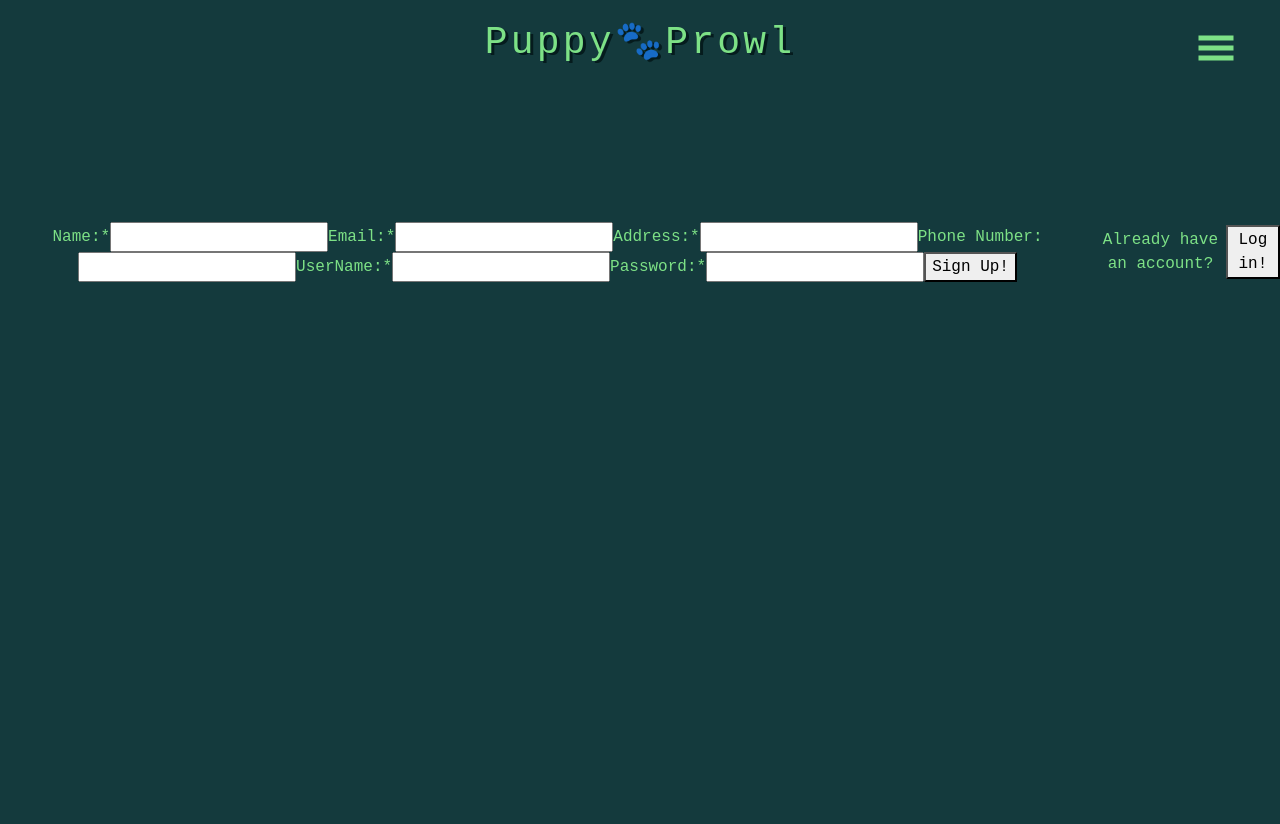
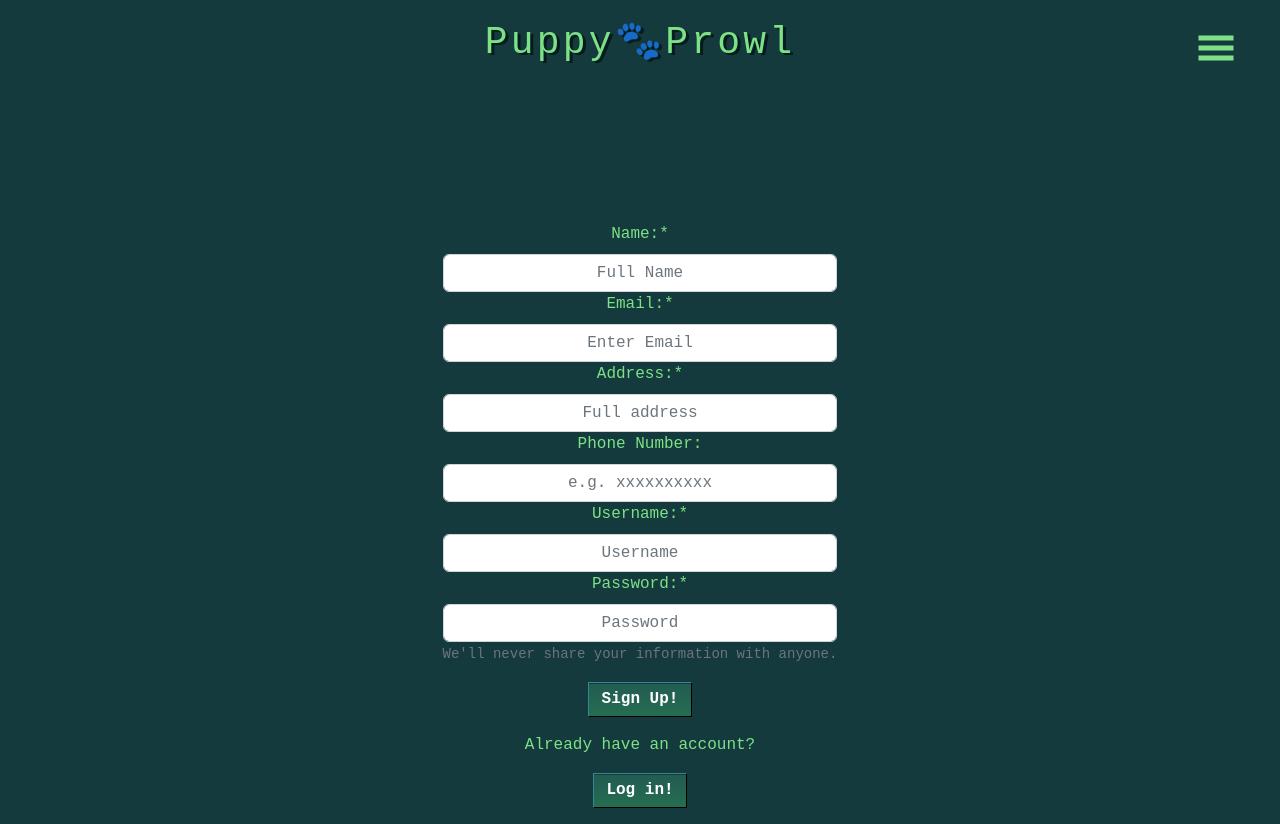
Before and after one commit to EmilyFernschild/puppy-prowl, a React (Create React App) app in the folder client/: page /Signup in a window 1280 px wide. Before the commit the page ends 800 px from the top, so only its background shows below. Built offline with nearby package versions, Linux system fonts and the light colour scheme; no server answers.

Commit message:
added more css to more forms

```diff
--- a/client/src/App.css
+++ b/client/src/App.css
@@ -205,6 +205,14 @@ img {max-width:100%;}
 .form-floating{
   color:rgb(59, 59, 59);
 }
+.review-container,
+.account-form-container{
+  display: flex;
+  flex-direction: column;
+  justify-content: center;
+  align-items: center;
+  clear: right;
+}
 .form-container{
   display: flex;
   flex-direction: row;
@@ -250,7 +258,6 @@ overflow: hidden;
   padding: 0.45rem;
   border-radius: 0.5rem;
 }
-
 .profile-info{
   font-size: 16px;
 }
--- a/client/src/Components/Account.jsx
+++ b/client/src/Components/Account.jsx
@@ -5,6 +5,7 @@ import { useNavigate } from "react-router-dom";
 import AccountDogs from "./AccountDogs";
 import AccountReview from "./AccountReview";
 import { confirmAlert } from 'react-confirm-alert';
+import Form from 'react-bootstrap/Form';
 import 'react-confirm-alert/src/react-confirm-alert.css';
 
 function Account({client, clientToEdit, reviews, onUpdateClient, setClient, updateAppt, deleteAppt, deleteReview, appointments, deleteDog, pups, deleteClient, EditPup}){
@@ -102,58 +103,52 @@ function Account({client, clientToEdit, reviews, onUpdateClient, setClient, upda
                 <div>Phone Number: {client.phone_number}</div>
                 <div>Username: {client.username}</div>
             </div>:
-            <div>
-            <form onSubmit={handleSubmit}>
-                <label>Name: </label>
-                <input
+            <div className='account-form-container'>
+            <Form onSubmit={handleSubmit}>
+                <Form.Label>Name: </Form.Label>
+                <Form.Control
                     type="text"
                     name="name"
                     defaultValue={client.client_name}
                     onChange={handleChange}
                 />
-                <br/>
-                <label>Email: </label>
-                <input
+                <Form.Label>Email: </Form.Label>
+                <Form.Control
                     type="text"
                     name="email"
                     defaultValue={client.email}
                     onChange={handleChange}
                 />
-                <br/>
-                <label>Address: </label>
-                <input
+                <Form.Label>Address: </Form.Label>
+                <Form.Control
                     type="text"
                     name="address"
                     defaultValue={client.address}
                     onChange={handleChange}
                 />
-                <br/>
-                <label>Phone Number: </label>
-                <input
+                <Form.Label>Phone Number: </Form.Label>
+                <Form.Control
                     type="text"
                     name="phone_number"
                     defaultValue={client.phone_number}
                     onChange={handleChange}
                 />
-                <br/>
-                <label>Username: </label>
-                <input
+                <Form.Label>Username: </Form.Label>
+                <Form.Control
                     type="text"
                     name="username"
                     defaultValue={client.username}
                     onChange={handleChange}
                 />
-                <br/>
-                <label>Password: </label>
-                <input
+                <Form.Label>Password: </Form.Label>
+                <Form.Control
                     type="password"
                     name="password"
                     defaultValue={client.password}
                     onChange={handleChange}
                 />
-                <br/>
                 <button className="primary-btn" type="submit">Submit</button>
-            </form>
+            </Form>
             {errors? <div className='errors'>{errors}</div>:null}
             </div>
             }
--- a/client/src/Components/Appointments.jsx
+++ b/client/src/Components/Appointments.jsx
@@ -8,7 +8,7 @@ import setMinutes from 'date-fns/setMinutes'
 import moment from "moment";
 import FloatingLabel from 'react-bootstrap/FloatingLabel';
 import Form from 'react-bootstrap/Form';
-import Button from 'react-bootstrap/Button';
+
 
 function Appointments({walkers, client, addNewAppointment, appointments}){
     const [date, setDate] = useState("");
--- a/client/src/Components/Login.jsx
+++ b/client/src/Components/Login.jsx
@@ -1,5 +1,6 @@
 import { useState } from "react";
 import { useNavigate } from "react-router-dom";
+import Form from 'react-bootstrap/Form';
 
 function Login({updateClient}){
     const [username, setUsername] = useState("");
@@ -39,35 +40,40 @@ function Login({updateClient}){
     }
 
     return (
+        <div>
         <div className='form-container'>
-            <form
+            <Form
                 className='loginForm'
                 onSubmit={onSubmit}>
-                <label> UserName </label>
-                <input
+                <Form.Label> Username </Form.Label>
+                <Form.Control
                   className='form-container-input'
                   type="text"
                   name="username"
                   id="username"
+                  placeholder="Username"
                   value={username}
                   onChange={(e) => setUsername(e.target.value)}
                 />
-                <label> Password </label>
-                <input
+                <Form.Label> Password </Form.Label>
+                <Form.Control
                   className='form-container-input'
                   type="password"
                   name="password"
                   id="password"
+                  placeholder="Password"
                   value={password}
                   onChange={(e) => setPassword(e.target.value)}
                 />
-                <button className='btnPrimary' type='submit' value='Log in!'>Log In!</button>
-
-            </form>
+                <button className='primary-btn' type='submit' value='Log in!'>Log In!</button>
+            </Form>
+            </div>
             {errors? <div className='errors'>{errors}</div>:null}
             <div>{isLoading ? "Loading..." : null }</div>
-            <div> Are You a New user? </div>
-                <button className='btnPrimary' onClick = {onClick}> Sign up!</button>
+            <div> Are You a New user?
+                <br/>
+                <button className='primary-btn' onClick = {onClick}> Sign up!</button>
+            </div>
         </div>
     )
 }
--- a/client/src/Components/NewPupForm.jsx
+++ b/client/src/Components/NewPupForm.jsx
@@ -1,5 +1,6 @@
 import React, {useState} from 'react'
 import { useNavigate } from "react-router-dom";
+import Form from 'react-bootstrap/Form';
 
 const initialState = {
     newImg: "",
@@ -47,65 +48,56 @@ function NewPupForm({addNewPup, client}){
             }
         })
     }
-
     return (
         <div className='new-pup-form'>
-            <form onSubmit={handleSubmit}>
+            <div className='form-container'>
+            <Form onSubmit={handleSubmit}>
                 <h2>Add Puppy Info</h2>
-                <h5>First time signing in? Please add your dog(s) information!</h5>
-                <label>Dog Name: </label>
-                <br/>
-                <input
+                <div>First time signing in?</div>
+                <div>Please add your dog's information!</div>
+                <Form.Label>Dog Name: </Form.Label>
+                <Form.Control
                     type='text'
                     name='newName'
                     value={formData.newName}
                     placeholder="e.g. Bailey"
                     onChange={handleChange}
                 />
-                <br/>
-                <label>Dog Image:</label>
-                <br/>
-                <input
+                <Form.Label>Dog Image:</Form.Label>
+                <Form.Control
                     type='text'
                     name='newImg'
                     value={formData.newImg}
                     placeholder="e.g. https://image"
                     onChange={handleChange}
                 />
-                <br/>
-                <label>Gender:</label>
-                <br/>
-                <input
+                <Form.Label>Gender:</Form.Label>
+                <Form.Control
                     type='text'
                     name='newGender'
                     value={formData.newGender}
                     placeholder="e.g. Female"
                     onChange={handleChange}
                 />
-                <br/>
-                <label>Age:</label>
-                <br/>
-                <input
+                <Form.Label>Age:</Form.Label>
+                <Form.Control
                     type='text'
                     name='newAge'
                     value={formData.newAge}
                     placeholder="e.g. Puppy"
                     onChange={handleChange}
                 />
-                <br/>
-                <label>Size:</label>
-                <br/>
-                <input
+                <Form.Label>Size:</Form.Label>
+                <Form.Control
                     type='text'
                     name='newSize'
                     value={formData.newSize}
                     placeholder="e.g. Small"
                     onChange={handleChange}
                 />
-                <br/>
                 <button className="primary-btn" type='submit' value='Add New Dog!'>Add New Dog!</button>
-                <br/>
-            </form>
+            </Form>
+            </div>
             {errors? <div className='errors'>{errors}</div>:null}
             <div>{isLoading ? "Loading..." : null }</div>
         </div>
--- a/client/src/Components/ReviewForm.jsx
+++ b/client/src/Components/ReviewForm.jsx
@@ -1,5 +1,6 @@
 import React, {useState} from 'react'
 import { useNavigate } from "react-router-dom";
+import Form from 'react-bootstrap/Form';
 
 function ReviewForm({client, walkers, addNewReview}){
     const [reviewDate, setReviewDate] = useState(new Date())
@@ -37,24 +38,23 @@ function ReviewForm({client, walkers, addNewReview}){
     return(
         <div className='review-container'>
             <h2>Add a Review</h2>
-            <br/>
-            <form onSubmit={handleSubmit}>
-                <h4>Welcome <label type="text" name="client_id" value={clientId} onChange={(e)=>{setClientId(e.target.value)}} >{client.client_name}</label>!</h4>
-                <label>Select Dog Walker: </label>
-                <br />
-                <select name="walker_id" value={walkerId} onChange={(e)=>{setWalkerId(e.target.value)}} >
-                <option value="">Select...</option>
-                {walkers?.map((walker)=>{
-                    return <option key={walker.id} value={walker.id}>{walker.walker_name}</option>
-                })}
-                </select>
-                <br />
-                <label>Comment: </label>
-                <br />
-                <textarea name="comment" value={reviewComment} onChange={(e)=>{setReviewComment(e.target.value)}} />
-                <br />
+            <div className='review-form'>
+            <Form onSubmit={handleSubmit}>
+              <h4>Welcome <Form.Label type="text" name="client_id" value={clientId} onChange={(e)=>{setClientId(e.target.value)}} >{client.client_name}</Form.Label>!</h4>
+                <Form.Label>Select Dog Walker: </Form.Label>
+                <Form.Select name="walker_id" value={walkerId} onChange={(e)=>{setWalkerId(e.target.value)}} >
+                    <option value="">Select...</option>
+                    {walkers?.map((walker)=>{
+                        return <option key={walker.id} value={walker.id}>{walker.walker_name}</option>
+                    })}
+                </Form.Select>
+                <Form.Group className="mb-3" controlId="exampleForm.ControlTextarea1">
+                    <Form.Label>Comment: </Form.Label>
+                    <Form.Control as="textarea" rows={3} name="comment" value={reviewComment} onChange={(e)=>{setReviewComment(e.target.value)}} />
+                </Form.Group>
                 <button className="primary-btn" type='submit' value='Add Review!'>Add Review!</button>
-            </form>
+            </Form>
+            </div>
             {errors? <div className='errors'>{errors} </div>:null}
         </div>
     )
--- a/client/src/Components/Signup.jsx
+++ b/client/src/Components/Signup.jsx
@@ -1,5 +1,6 @@
 import { useState } from "react";
 import { useNavigate } from "react-router-dom";
+import Form from 'react-bootstrap/Form';
 
 function Signup({updateClient}){
     const [name, setName] = useState("");
@@ -49,71 +50,81 @@ function Signup({updateClient}){
   }
 
     return (
+      <div >
         <div className='form-container'>
-        <form
+        <Form
           className='submitForm'
           onSubmit={onSubmit}>
-            <label> Name:* </label>
-            <input
+            <Form.Label> Name:* </Form.Label>
+            <Form.Control
               className='form-container-input'
               type="text"
               name="name"
               id="name"
+              placeholder="Full Name"
               value={name}
               onChange={(e) => setName(e.target.value)}
             />
-            <label> Email:* </label>
-            <input
+            <Form.Label> Email:* </Form.Label>
+            <Form.Control
               className='form-container-input'
               type="email"
               name="email"
               id="email"
+              placeholder="Enter Email"
               value={email}
               onChange={(e) => setEmail(e.target.value)}
             />
-            <label> Address:* </label>
-            <input
+            <Form.Label> Address:* </Form.Label>
+            <Form.Control
               className='form-container-input'
               type="text"
               name="address"
               id="address"
+              placeholder="Full address"
               value={address}
               onChange={(e) => setAddress(e.target.value)}
             />
-            <label> Phone Number: </label>
-            <input
+            <Form.Label> Phone Number: </Form.Label>
+            <Form.Control
               className='form-container-input'
               type="tel"
               name="phoneNumber"
               id="phoneNumber"
               value={phoneNumber}
+              placeholder="e.g. xxxxxxxxxx"
               onChange={(e) => setPhoneNumber(e.target.value)}
             />
-            <label> UserName:* </label>
-            <input
+            <Form.Text className="text-muted"></Form.Text>
+            <Form.Label> Username:* </Form.Label>
+            <Form.Control
               className='form-container-input'
               type="text"
               name="username"
               id="username"
+              placeholder="Username"
               value={username}
               onChange={(e) => setUsername(e.target.value)}
             />
-            <label> Password:* </label>
-            <input
+            <Form.Label> Password:* </Form.Label>
+            <Form.Control
               className='form-container-input'
               type="password"
               name="password"
               id="password"
+              placeholder="Password"
               value={password}
               onChange={(e) => setPassword(e.target.value)}
             />
-            <button className='bntPrimary' type='submit' value='Sign up!'> Sign Up!</button>
-
-        </form>
+            <Form.Text className="text-muted">We'll never share your information with anyone.</Form.Text>
+            <br/>
+            <button className='primary-btn' type='submit' value='Sign up!'> Sign Up!</button>
+        </Form>
+        </div>
         {errors? <div className='errors'>{errors} </div>:null}
         <div> Already have an account? </div>
             <label>{isLoading ? "Loading..." : null }</label>
-            <button className='bntPrimary' onClick={onClick}> Log in! </button>
+            <button className='primary-btn' onClick={onClick}> Log in! </button>
     </div>
     )
 }
```
